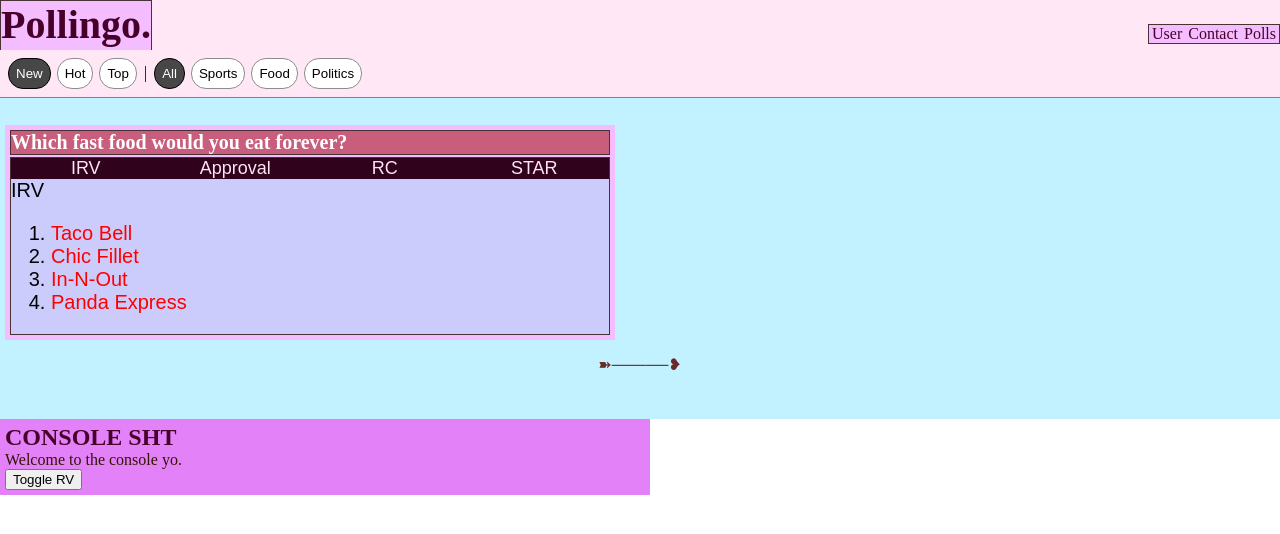
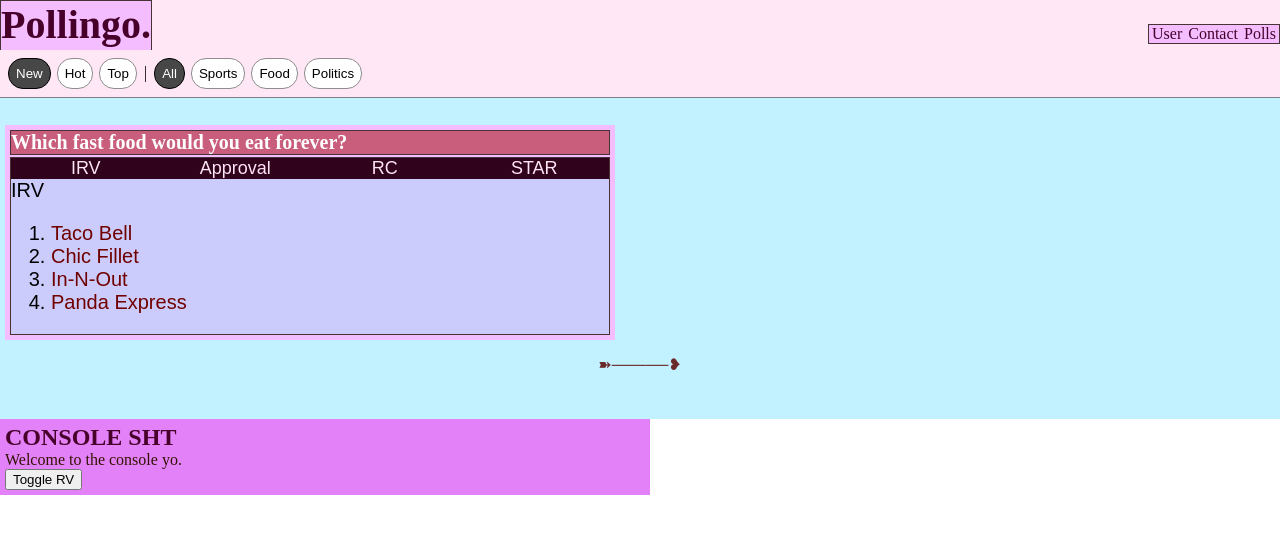
Before and after one commit to el7/Pollingo, a React (Create React App) app in the folder pollingo/: page / in a window 1280 px wide. Shown: the top 534 px of the page. Built offline with nearby package versions, Linux system fonts and the light colour scheme.

Commit message:
apparently got html class to switch based on state hook. very cool!

```diff
--- a/pollingo/src/css/main.css
+++ b/pollingo/src/css/main.css
@@ -242,19 +242,19 @@
 }
 
 .pollbox-1 footer .pollTypeIRV {
-  color: red;
+  color: #700000;
 }
 
 .pollbox-1 footer .pollTypeApproval {
-  color: blue;
+  color: #000072;
 }
 
 .pollbox-1 footer .pollTypeRC {
-  color: #02ff0f;
+  color: #026807;
 }
 
 .pollbox-1 footer .pollTypeSTAR {
-  color: #ffd900;
+  color: #695a05;
 }
 
 .pollbox-1 footer .tabPanel,
--- a/pollingo/src/js/components/pollboxComponent.js
+++ b/pollingo/src/js/components/pollboxComponent.js
@@ -41,7 +41,6 @@
                 node.style.backgroundColor = "#5c0236";
                 setTabSelected(val);
                 setPollTypeClass(newClass);
-                console.log("newClass: " + newClass + " val: " + val);
             } else {
                  // not selected
                  node.style.color = "#ddc5d3";
--- a/pollingo/src/scss/5-modules/_PollBox.scss
+++ b/pollingo/src/scss/5-modules/_PollBox.scss
@@ -98,19 +98,19 @@
     }
 
     .pollTypeIRV {
-      color: red;
+      color: rgb(112, 0, 0);
     }
 
     .pollTypeApproval {
-      color: blue;
+      color: rgb(0, 0, 114);
     }
 
     .pollTypeRC {
-      color: rgb(2, 255, 15);
+      color: rgb(2, 104, 7);
     }
 
     .pollTypeSTAR {
-      color: rgb(255, 217, 0);
+      color: rgb(105, 90, 5);
     }
 
     .tabPanel,
```
Also changed, not shown: 1 other file (tests, documents, lock files or other folders).
